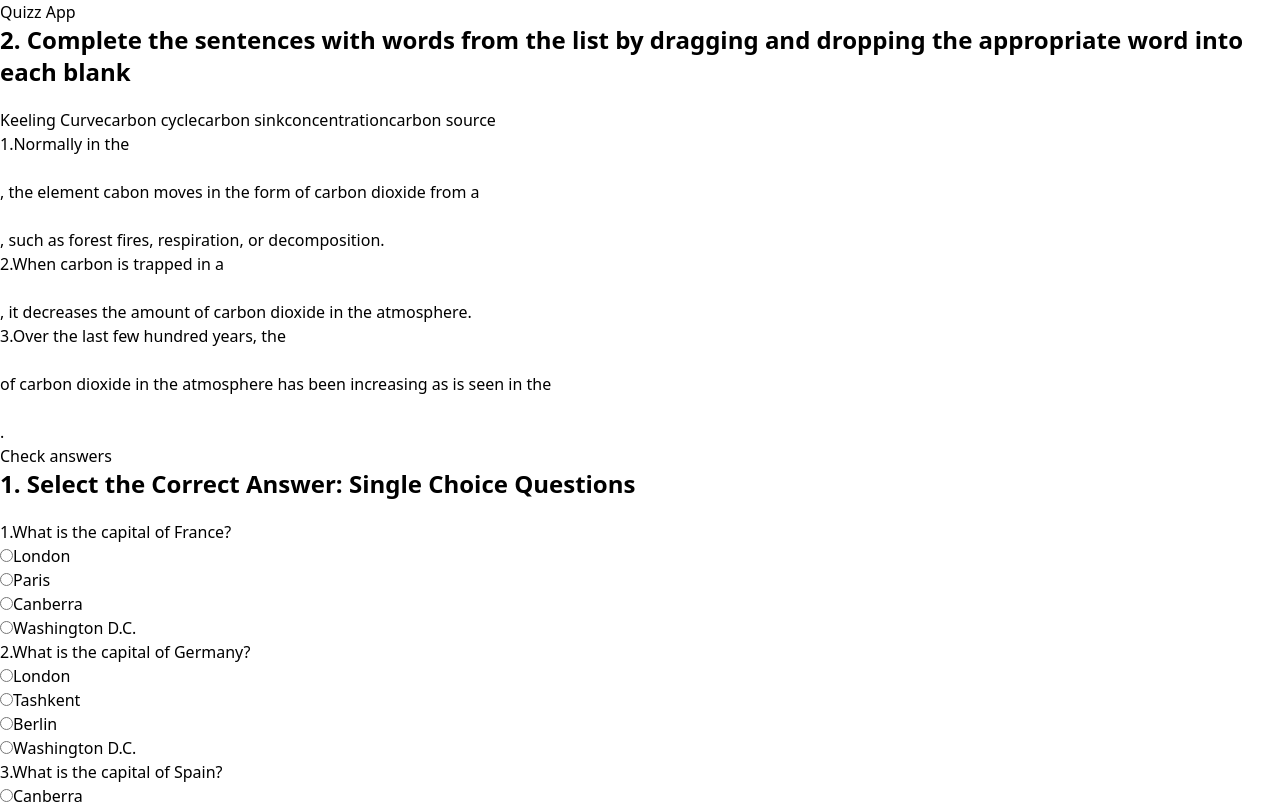
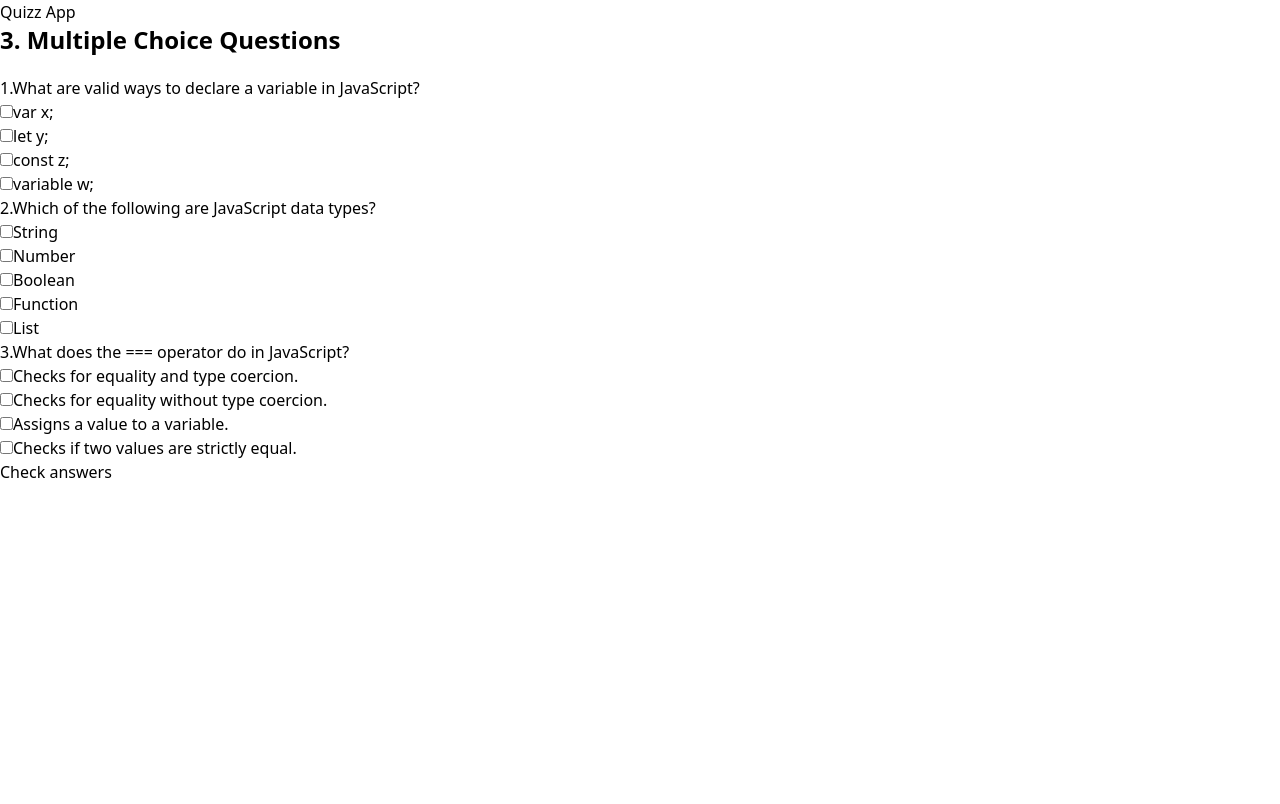
Before and after one commit to JavokhirMurodov1626/quizz_app, a React (Vite) app: page / in a window 1280 px wide. Shown: the top 804 px of the page. Built offline with nearby package versions, Linux system fonts and the light colour scheme.

Commit message:
add multiple choice questions

```diff
--- a/src/App.tsx
+++ b/src/App.tsx
@@ -1,5 +1,9 @@
 import "./App.css";
-import { DragAndDropQuizz,SingleChoice } from "features";
+import {
+  DragAndDropQuizz,
+  SingleChoiceQuizz,
+  MultipleChoiceQuizz,
+} from "features";
 import dragDropQuizzData from "data/dragAndDrop.json";
 
 function App() {
@@ -8,11 +12,12 @@ function App() {
       <main className="">
         <div className="lg:w-[50%] mx-auto h-screen p-4 lg:p-8">
           <h1 className="text-2xl mb-3 text-center">Quizz App</h1>
-          <DragAndDropQuizz
+          {/* <DragAndDropQuizz
             answers={dragDropQuizzData.answers}
             questions={dragDropQuizzData.questions}
           />
-          <SingleChoice />
+          <SingleChoiceQuizz /> */}
+          <MultipleChoiceQuizz />
         </div>
       </main>
     </>
--- /dev/null
+++ b/src/components/MultipleChoice/MultipleChoice.tsx
@@ -0,0 +1,139 @@
+import { useEffect, useState } from "react";
+
+interface Question {
+  id: number;
+  text: string;
+  options: {
+    id: number;
+    value: string;
+  }[];
+  answers: number[];
+}
+
+interface UserAnswer {
+  questionId: number;
+  answers: number[];
+}
+
+interface CheckedAnswer {
+  questionId: number;
+  answers: { optionId: number; isCorrect: boolean | string }[];
+}
+
+interface Props {
+  question: Question;
+  index: number;
+  setUserAnswers: (params: (prevState: UserAnswer[]) => UserAnswer[]) => void;
+  checkedAnswers: CheckedAnswer[];
+  isSubmitted: boolean;
+}
+
+const MultipleChoice: React.FC<Props> = ({
+  question,
+  index,
+  setUserAnswers,
+  checkedAnswers,
+  isSubmitted,
+}) => {
+  const [missedAnswersCount, setMissedAnswersCount] = useState<number>(0);
+
+  const handleOptionChange = (questionId: number, optionId: number) => {
+    setUserAnswers((prevState) => {
+      // Find the existing answer for the question
+      const existingAnswer = prevState.find(
+        (answer) => answer.questionId === questionId
+      );
+
+      if (existingAnswer) {
+        const updatedAnswer = { ...existingAnswer };
+
+        if (updatedAnswer.answers.includes(optionId)) {
+          updatedAnswer.answers = updatedAnswer.answers.filter(
+            (id) => id !== optionId
+          );
+        } else {
+          updatedAnswer.answers = [...updatedAnswer.answers, optionId];
+        }
+
+        return prevState.map((answer) =>
+          answer.questionId === questionId ? updatedAnswer : answer
+        );
+      }
+
+      // If there's no existing answer, add a new one
+      return [
+        ...prevState,
+        {
+          questionId,
+          answers: [optionId],
+        },
+      ];
+    });
+  };
+
+  useEffect(() => {
+    const checkedAnswer = checkedAnswers.find(
+      (answer) => answer.questionId === question.id
+    );
+    if (checkedAnswer) {
+      checkedAnswer.answers.forEach((answer) => {
+        const option = document.getElementById(
+          `option-${checkedAnswer.questionId}-${answer.optionId}`
+        ) as HTMLLabelElement;
+
+        if (option) {
+          if (answer.isCorrect === true) {
+            option.classList.add("bg-correct");
+          } else if (answer.isCorrect === "unanswered") {
+            setMissedAnswersCount((prevState) => prevState + 1);
+          } else {
+            option.classList.add("bg-incorrect", "shake");
+          }
+        }
+      });
+    }
+  }, [checkedAnswers, question.id]);
+
+  return (
+    <article>
+      <h2 className="font-medium text-xl mb-3">
+        <span className="mr-2">{index + 1}.</span>
+        {question.text}
+      </h2>
+      <ul>
+        {question.options.map((option) => {
+          return (
+            <li
+              className="relative flex items-center "
+              key={`${question.id}-${option.id}`}
+            >
+              <input
+                  disabled={isSubmitted}
+                className="check-btn ms-3  absolute translate-y-[-50%]"
+                id={`${question.id}-${option.id}`}
+                type="checkbox"
+                name={`question-${question.id}`}
+                value={option.value}
+                onChange={() => handleOptionChange(question.id, option.id)}
+              />
+              <label
+                id={`option-${question.id}-${option.id}`}
+                htmlFor={`${question.id}-${option.id}`}
+                className="single-option py-2 ps-8 pe-3 border  rounded-lg mb-3 flex-1 font-medium cursor-pointer"
+              >
+                {option.value}
+              </label>
+            </li>
+          );
+        })}
+      </ul>
+      {missedAnswersCount > 0 && (
+        <p className="text-red-500">
+          {missedAnswersCount} missed answer{missedAnswersCount > 1 && "s"}
+        </p>
+      )}
+    </article>
+  );
+};
+
+export default MultipleChoice;
--- a/src/components/index.ts
+++ b/src/components/index.ts
@@ -1,3 +1,4 @@
 export {default as DraggableAnswer} from "./DraggableAnswer/DraggableAnswer";
 export {default as DroppableArea} from "./DroppableArea/DroppableArea";
 export {default as SingleChoice} from "./SingleChoice/SingleChoice";
+export {default as MultipleChoice} from "./MultipleChoice/MultipleChoice";
--- /dev/null
+++ b/src/data/multipleChoice.json
@@ -0,0 +1,38 @@
+{
+  "questions": [
+    {
+      "id": 1,
+      "text": "What are valid ways to declare a variable in JavaScript?",
+      "options": [
+        { "id": 1, "value": "var x;" },
+        { "id": 2, "value": "let y;" },
+        { "id": 3, "value": "const z;" },
+        { "id": 4, "value": "variable w;" }
+      ],
+      "answers": [1, 2, 3]
+    },
+    {
+      "id": 2,
+      "text": "Which of the following are JavaScript data types?",
+      "options": [
+        { "id": 1, "value": "String" },
+        { "id": 2, "value": "Number" },
+        { "id": 3, "value": "Boolean" },
+        { "id": 4, "value": "Function" },
+        { "id": 5, "value": "List" }
+      ],
+      "answers": [1, 2, 3, 4]
+    },
+    {
+      "id": 3,
+      "text": "What does the === operator do in JavaScript?",
+      "options": [
+        { "id": 1, "value": "Checks for equality and type coercion." },
+        { "id": 2, "value": "Checks for equality without type coercion." },
+        { "id": 3, "value": "Assigns a value to a variable." },
+        { "id": 4, "value": "Checks if two values are strictly equal." }
+      ],
+      "answers": [2, 4]
+    }
+  ]
+}
--- /dev/null
+++ b/src/features/MultipleChoiceQuizz.tsx
@@ -0,0 +1,125 @@
+import { MultipleChoice } from "components";
+import { questions } from "data/multipleChoice.json";
+import { useState } from "react";
+
+interface UserAnswer {
+  questionId: number;
+  answers: number[];
+}
+
+interface CheckedAnswer {
+  questionId: number;
+  answers: { optionId: number; isCorrect: boolean | string }[];
+}
+
+const MultipleChoiceQuizz = () => {
+  const [userAnswers, setUserAnswers] = useState<UserAnswer[]>([]);
+  const [checkedAnswers, setCheckedAnswers] = useState<CheckedAnswer[]>([]);
+  const [isSubmitted, setIsSubmitted] = useState(false);
+  const [userScore, setUserScore] = useState(0);
+
+  const checkAnswersHandler = () => {
+    const checkedAnswers = questions.map((question) => {
+      const userAnswer = userAnswers.find(
+        (answer) => answer.questionId === question.id
+      );
+
+      const checkedAnswer: CheckedAnswer = {
+        questionId: question.id,
+        answers: [],
+      };
+
+      if (userAnswer) {
+        if (userAnswer.answers.length >= question.answers.length) {
+          for (const answer of userAnswer.answers) {
+            if (question.answers.includes(answer)) {
+              checkedAnswer.answers.push({
+                optionId: answer,
+                isCorrect: true,
+              });
+            } else {
+              checkedAnswer.answers.push({
+                optionId: answer,
+                isCorrect: false,
+              });
+            }
+          }
+        } else {
+          let missedAnswers = [...question.answers];
+          for (const answer of userAnswer.answers) {
+            if (question.answers.includes(answer)) {
+              checkedAnswer.answers.push({
+                optionId: answer,
+                isCorrect: true,
+              });
+              missedAnswers = missedAnswers.filter((id) => id !== answer);
+            } else {
+              checkedAnswer.answers.push({
+                optionId: answer,
+                isCorrect: false,
+              });
+            }
+          }
+
+          for (const answer of missedAnswers) {
+            checkedAnswer.answers.push({
+              optionId: answer,
+              isCorrect: "unanswered",
+            });
+          }
+        }
+      }
+
+      return checkedAnswer;
+    });
+
+    const correntAnswers = checkedAnswers
+      .map((answer) =>
+        answer.answers.every((answer) => answer.isCorrect === true)
+      )
+      .filter((answer) => answer === true).length;
+    setUserScore((correntAnswers / questions.length) * 100);
+    setCheckedAnswers(checkedAnswers);
+    setIsSubmitted(true);
+  };
+
+  return (
+    <section>
+      <h1 className="question-type-header">3. Multiple Choice Questions</h1>
+
+      <div className="flex flex-col gap-4 max-w-[500px]">
+        {questions.map((question, index) => (
+          <MultipleChoice
+            key={question.id}
+            question={question}
+            index={index}
+            setUserAnswers={setUserAnswers}
+            checkedAnswers={checkedAnswers}
+            isSubmitted={isSubmitted}
+          />
+        ))}
+      </div>
+
+      <div className="my-4">
+        {isSubmitted && (
+          <div>
+            <p>
+              Your score is: <strong>{userScore.toFixed(2)}%</strong>
+            </p>
+          </div>
+        )}
+      </div>
+
+      <button
+        disabled={userAnswers.length !== questions.length || isSubmitted}
+        onClick={checkAnswersHandler}
+        type="submit"
+        className="submit-btn"
+      >
+        Check answers
+      </button>
+    </section>
+  );
+};
+
+export default MultipleChoiceQuizz;
--- a/src/features/index.ts
+++ b/src/features/index.ts
@@ -1,2 +1,3 @@
 export { default as DragAndDropQuizz } from "./DragAndDropQuizz";
-export { default as SingleChoice } from "./SingleChoiceQuizz";
+export { default as SingleChoiceQuizz } from "./SingleChoiceQuizz";
+export { default as MultipleChoiceQuizz } from "./MultipleChoiceQuizz";
--- a/src/index.css
+++ b/src/index.css
@@ -34,6 +34,10 @@
   @apply bg-red-100 text-red-800 border-red-400;
 }
 
+/* .single-option.bg-unanswered{
+  @apply bg-orange-100 text-orange-600 border-orange-300 ;
+} */
+
 
 @keyframes shake {
   0% {
```
